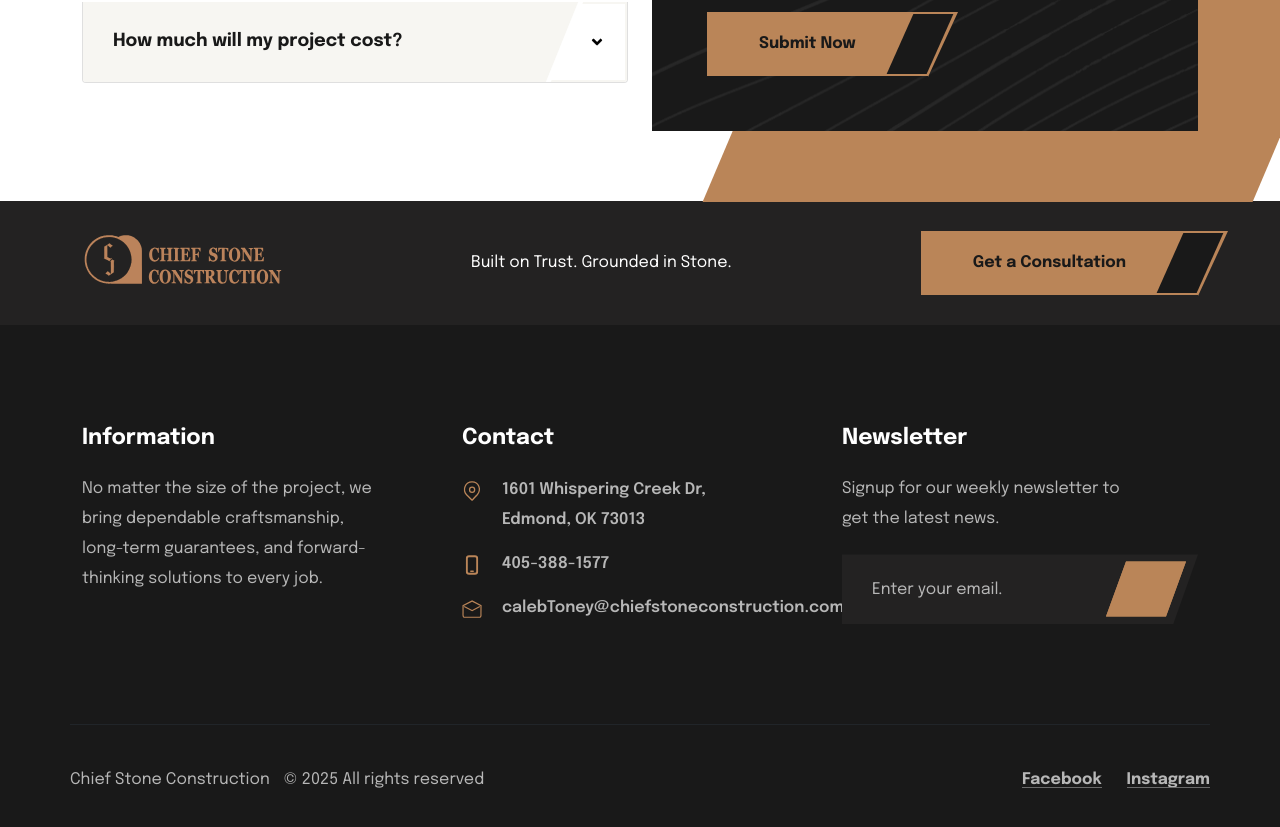
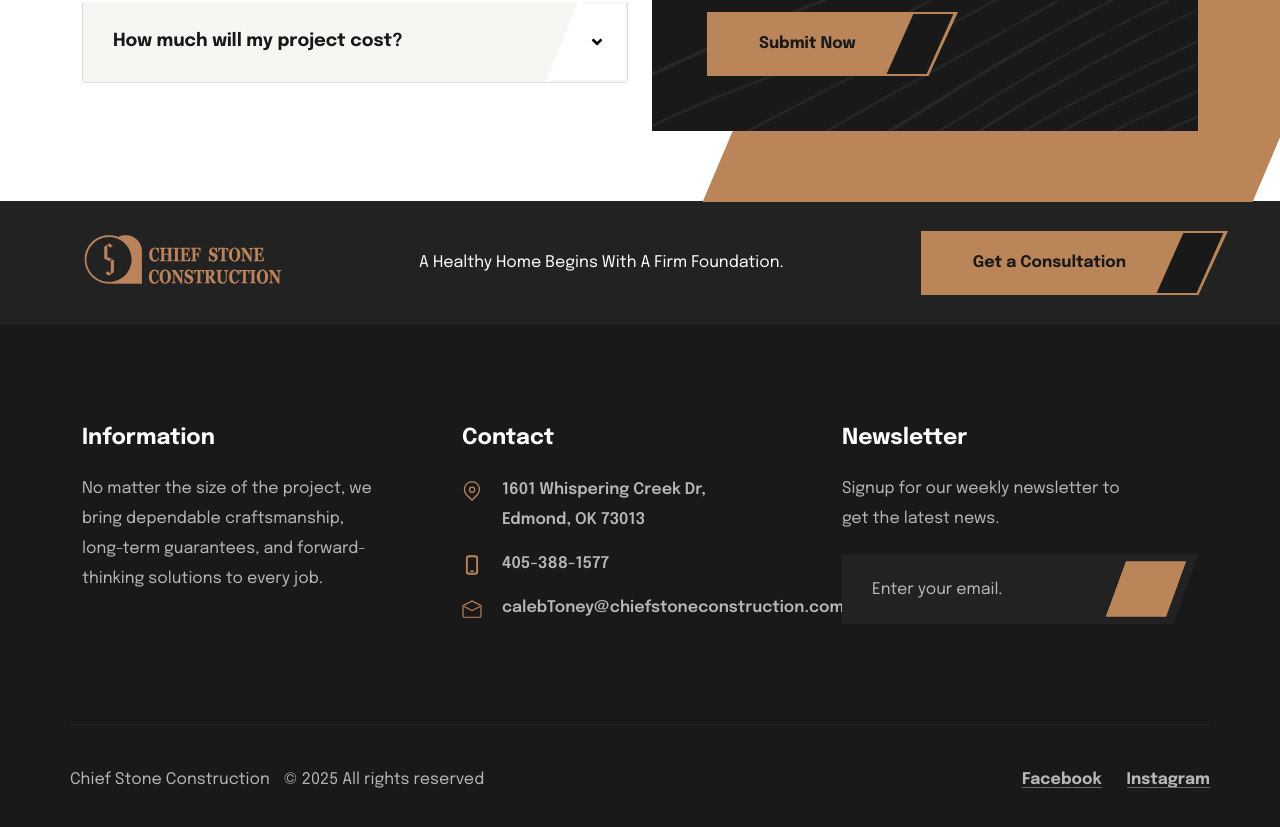
Before and after one commit to Leog004/chief-stone-construction, a Next.js app: page / in a window 1280 px wide. Shown: the part 3936-4763 px from the top of the page. Built offline with nearby package versions, Linux system fonts and the light colour scheme; some icons are missing.

Commit message:
Update DefaultFooter.js
Added slogen

```diff
--- a/src/layouts/footers/DefaultFooter.js
+++ b/src/layouts/footers/DefaultFooter.js
@@ -14,7 +14,7 @@ const DefaultFooter = () => {
                     </Link>
                 </div>
                 <div className="contact-info d-flex-all">
-                    <p>Built on Trust. Grounded in Stone.</p>
+                    <p>A Healthy Home Begins With A Firm Foundation.</p>
                 </div>
                 <Link href="/contact" className="theme-btn">
                     Get a Consultation <i className="fa-solid fa-angles-right" />
```
